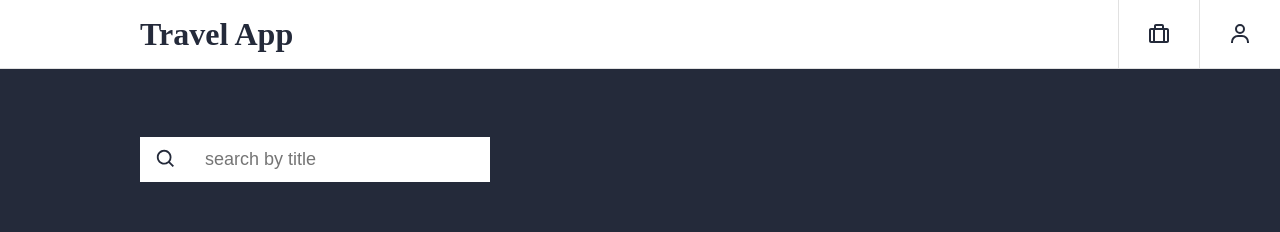
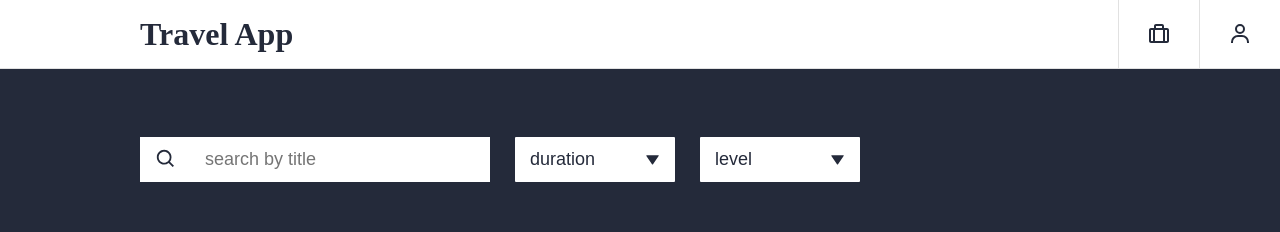
Before and after one commit to SlavaGrach/bsa-booking-app, a React (Create React App) app: page / in a window 1280 px wide. Shown: the top 232 px of the page. Built offline with nearby package versions, Linux system fonts and the light colour scheme.

Commit message:
upgrade search bar

```diff
--- a/src/components/SearchForm/SearchForm.jsx
+++ b/src/components/SearchForm/SearchForm.jsx
@@ -1,5 +1,11 @@
 import React from 'react'
-import { FilterWrapper, Form, Input, TripsFilter } from './SearchForm.styled'
+import {
+  FilterWrapper,
+  Form,
+  Input,
+  Select,
+  TripsFilter,
+} from './SearchForm.styled'
 
 const SearchForm = () => {
   return (
@@ -9,6 +15,18 @@ const SearchForm = () => {
           <TripsFilter>
             <Input name="search" type="search" placeholder="search by title" />
           </TripsFilter>
+          <Select name="duration">
+            <option value="">duration</option>
+            <option value="0_x_5">&lt; 5 days</option>
+            <option value="5_x_10">&lt; 10 days</option>
+            <option value="10_x">≥ 10 days</option>
+          </Select>
+          <Select name="level">
+            <option value="">level</option>
+            <option value="easy">easy</option>
+            <option value="moderate">moderate</option>
+            <option value="difficult">difficult</option>
+          </Select>
         </Form>
       </FilterWrapper>
     </>
--- a/src/components/SearchForm/SearchForm.styled.jsx
+++ b/src/components/SearchForm/SearchForm.styled.jsx
@@ -1,5 +1,6 @@
 import styled from '@emotion/styled'
 import search from '../../assets/img/search.svg'
+import arrowdown from '../../assets/img/arrowdown.svg'
 
 export const FilterWrapper = styled.section`
   display: flex;
@@ -43,3 +44,20 @@ export const Input = styled.input`
   appearance: none;
 `
 export const LabelSelect = styled.label``
+
+export const Select = styled.select`
+  min-width: 160px;
+  min-height: 45px;
+  padding: 10px 40px 10px 15px;
+  font-size: var(--font-size-300);
+  background-color: var(--color-white);
+  background-color: var(--color-white);
+  background-image: url(${arrowdown});
+  background-repeat: no-repeat;
+  background-position: right 15px top 50%;
+  background-size: 15px;
+  border: none;
+  border-radius: 1px;
+  cursor: pointer;
+  appearance: none;
+`
```
Also changed, not shown: src/assets/img/arrowdown.svg (renamed from src/assets/img/arrow-down.svg).
